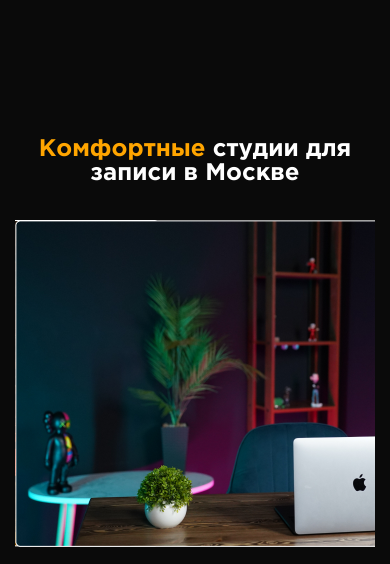
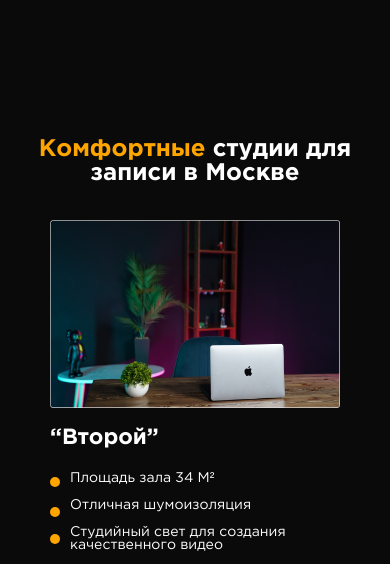
Before and after one commit to noliss/Sunergy-Studio, a plain HTML site: page index.html in a window 390 px wide. Shown: the part 524-1088 px from the top of the page. Drawn offline with nearby package versions, Linux system fonts and the light colour scheme; some packages are replaced by stand-ins of ours; a script that the page names is missing; files whose address does not match are found by name.

Commit message:
фикс текста и запроса

```diff
--- a/css/media.css
+++ b/css/media.css
@@ -573,7 +573,7 @@
     max-width: 290px;
   }
   .slick-slide img {
-    /* max-width: 290px; */
+    max-width: 290px;
   }
   .studio-slider__about {
     max-width: 290px;
--- a/index.html
+++ b/index.html
@@ -167,7 +167,7 @@
           <div class="studio-slider__about">
             <p class="studio-slider__name">“Второй”</p>
             <ul class="studio-slider__list">
-              <li class="studio-slider__list-item">Площадь зала 22 М<span>²</span></li>
+              <li class="studio-slider__list-item">Площадь зала 34 М<span>²</span></li>
               <li class="studio-slider__list-item">Отличная шумоизоляция</li>
               <li class="studio-slider__list-item">Студийный свет для создания качественного видео</li>
             </ul>
```
